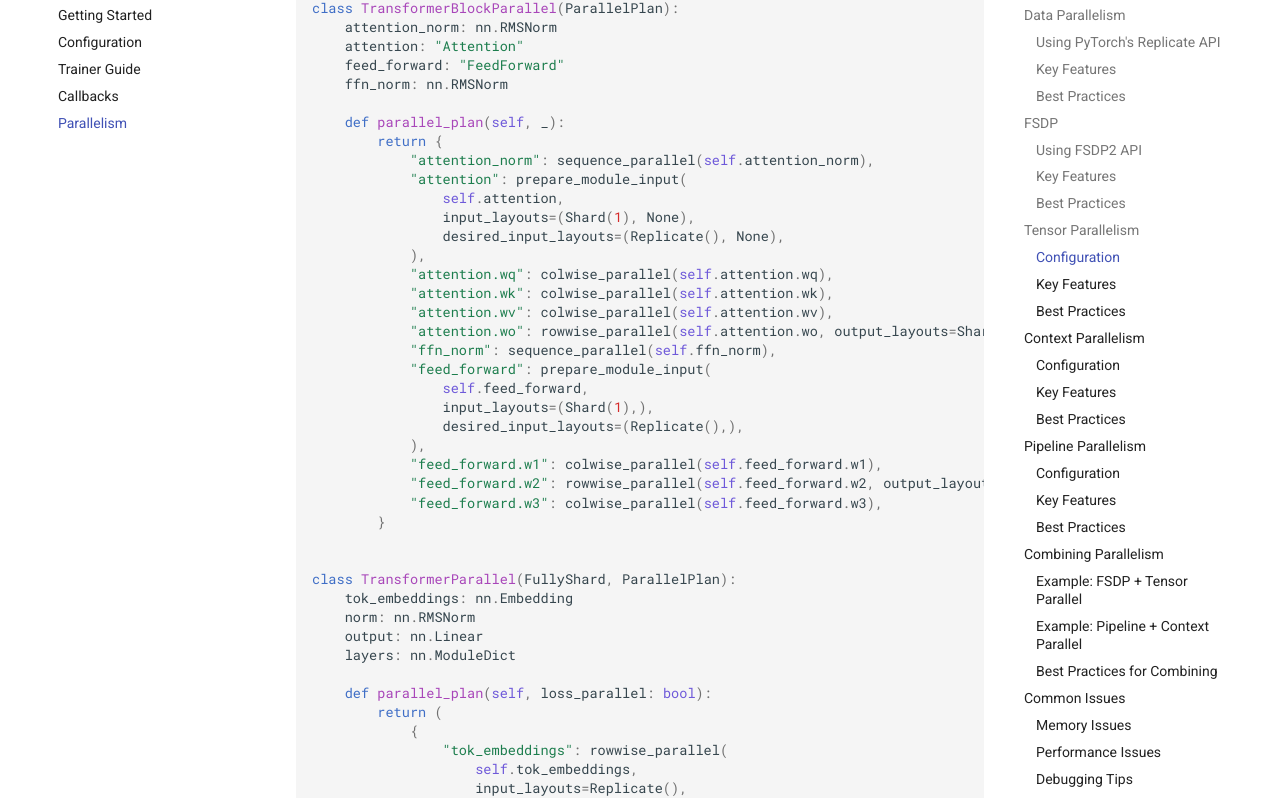
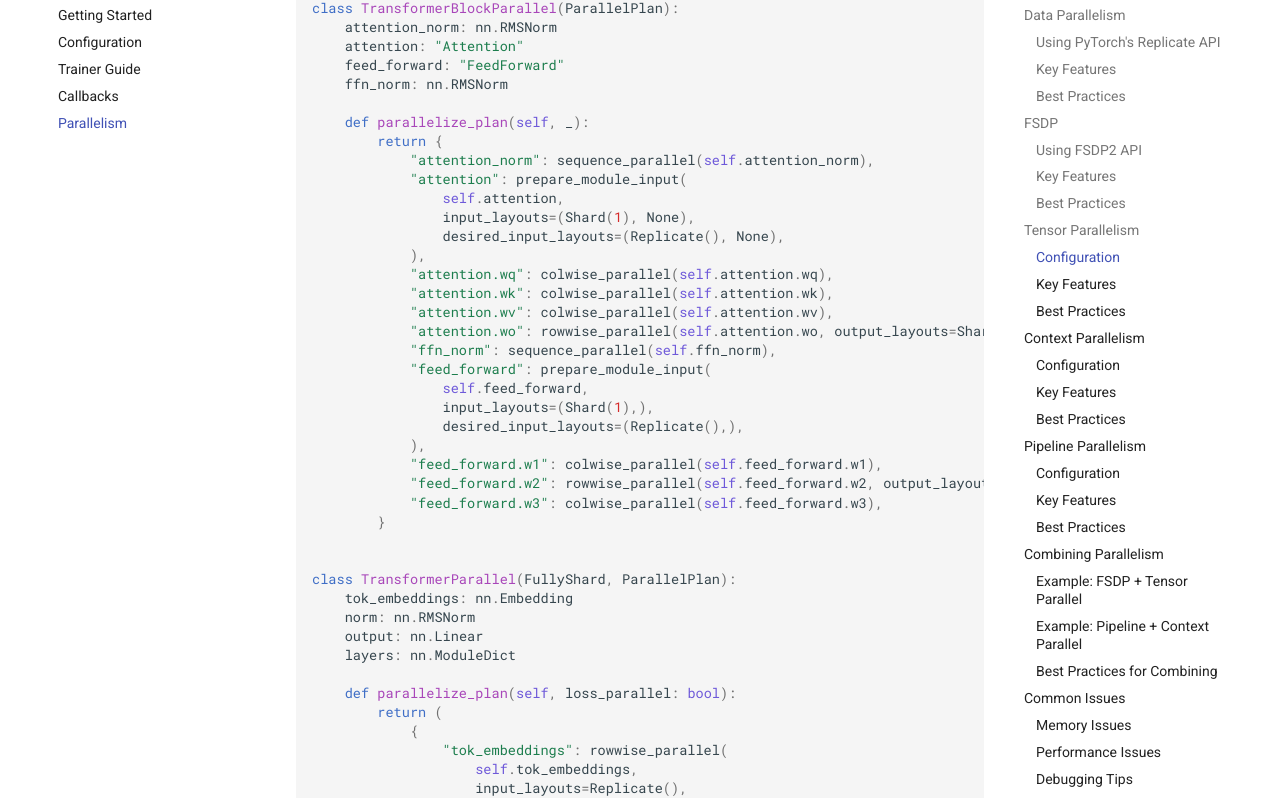
Before and after one commit to dream3d-ai/dream-trainer, an MkDocs documentation site: the page built from docs/parallelism.md, in a window 1280 px wide and 1400 px high, scrolled down 4376 px. Shown: the part 147-945 px from the top of the window. Built offline with MkDocs 1.6.1 and Material for MkDocs 9.7.7, drawn with Linux system fonts in a browser that asks for light colours; comment, search, counter and statistics services are not loaded.

Commit message:
update docs

```diff
--- a/docs/parallelism.md
+++ b/docs/parallelism.md
@@ -186,7 +186,7 @@ class TransformerBlockParallel(ParallelPlan):
     feed_forward: "FeedForward"
     ffn_norm: nn.RMSNorm
 
-    def parallel_plan(self, _):
+    def parallelize_plan(self, _):
         return {
             "attention_norm": sequence_parallel(self.attention_norm),
             "attention": prepare_module_input(
@@ -216,7 +216,7 @@ class TransformerParallel(FullyShard, ParallelPlan):
     output: nn.Linear
     layers: nn.ModuleDict
 
-    def parallel_plan(self, loss_parallel: bool):
+    def parallelize_plan(self, loss_parallel: bool):
         return (
             {
                 "tok_embeddings": rowwise_parallel(
@@ -265,7 +265,6 @@ class MyTrainer(ModelSetupMixin):
    - Choose parallel dimension carefully
    - Consider communication overhead
    - Use with FSDP for maximum memory efficiency
-
 
 ## Context Parallelism
 
```
